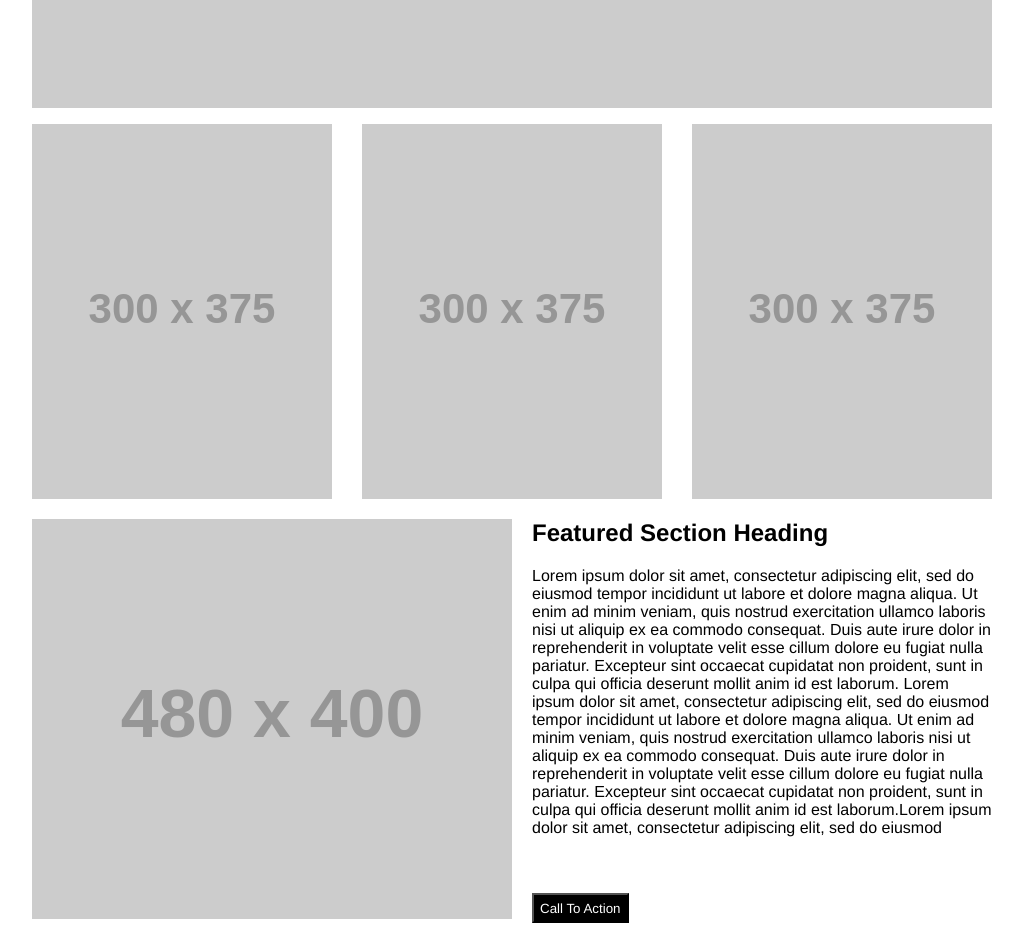
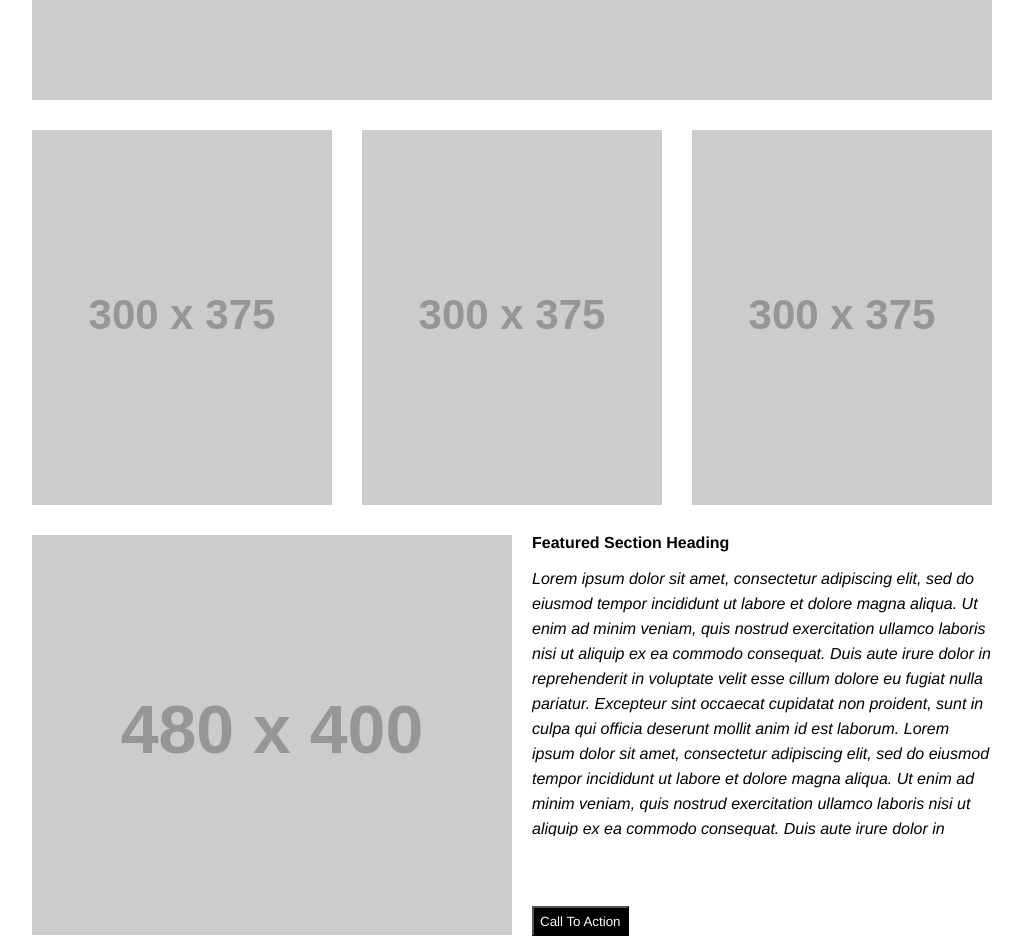
Before and after one commit to jaatay/wireframe-exercise, a plain HTML site: page index.html in a window 1280 px wide. Shown: the part 480-1419 px from the top of the page, without its empty margins (128-1151 px from the left). Drawn offline with Linux system fonts and the light colour scheme; placeholder pictures from the web are drawn by us.

Commit message:
updated added reset css fixed margins

```diff
--- a/index.html
+++ b/index.html
@@ -6,6 +6,7 @@
     <meta http-equiv="X-UA-Compatible" content="IE=edge">
     <title>Wireframe Exercise</title>
     <meta name="viewport" content="width=device-width, initial-scale=1">
+    <link rel="stylesheet" type="text/css" href="reset.css" />
     <link rel="stylesheet" type="text/css" media="screen" href="style.css" />
 </head>
 
--- /dev/null
+++ b/reset.css
@@ -0,0 +1,48 @@
+/* http://meyerweb.com/eric/tools/css/reset/
+   v2.0 | 20110126
+   License: none (public domain)
+*/
+
+html, body, div, span, applet, object, iframe,
+h1, h2, h3, h4, h5, h6, p, blockquote, pre,
+a, abbr, acronym, address, big, cite, code,
+del, dfn, em, img, ins, kbd, q, s, samp,
+small, strike, strong, sub, sup, tt, var,
+b, u, i, center,
+dl, dt, dd, ol, ul, li,
+fieldset, form, label, legend,
+table, caption, tbody, tfoot, thead, tr, th, td,
+article, aside, canvas, details, embed,
+figure, figcaption, footer, header, hgroup,
+menu, nav, output, ruby, section, summary,
+time, mark, audio, video {
+	margin: 0;
+	padding: 0;
+	border: 0;
+	font-size: 100%;
+	font: inherit;
+	vertical-align: baseline;
+}
+/* HTML5 display-role reset for older browsers */
+article, aside, details, figcaption, figure,
+footer, header, hgroup, menu, nav, section {
+	display: block;
+}
+body {
+	line-height: 1;
+}
+ol, ul {
+	list-style: none;
+}
+blockquote, q {
+	quotes: none;
+}
+blockquote:before, blockquote:after,
+q:before, q:after {
+	content: '';
+	content: none;
+}
+table {
+	border-collapse: collapse;
+	border-spacing: 0;
+}
--- a/style.css
+++ b/style.css
@@ -1,5 +1,4 @@
 * {
-
     font-family: Helvetica, sans-serif;
 }
 
@@ -17,6 +16,7 @@ header img {
     float: left;
     margin-top: 15px;
     margin-right: 75px;
+    margin-bottom: 30px;
 }
 
 nav li {
@@ -39,8 +39,8 @@ main {
 main ul{
     width: 990px;
     display: table;
-    margin-left: 0;
-    margin-right: 0;
+    margin: 30px 0px 30px 0px;
+
     padding-left: 0;
     padding-right: 0;
     border-right: 0;
@@ -66,9 +66,17 @@ section div {
     height: 400px;
 }
 
+section div h2 {
+    font-weight: bold;
+}
+
 section div p {
     height: 270px;
+    font-style: italic;
+    line-height: 25px;
     overflow: auto;
+    margin-top: 15px;
+    margin-bottom: 30px;
 
 }
 
@@ -79,12 +87,15 @@ section div button {
     margin-top: 40px;
     margin-bottom: 0;
     padding-bottom: 0;
+    transition: 150ms;
 }
 
 section div button:hover {
-    background-color: white;
-    color: black;
+    background: green;
+    color: white;
+    cursor: pointer;
 }
+
 footer{
     width: 100%;
     margin-top: 180px;
```
